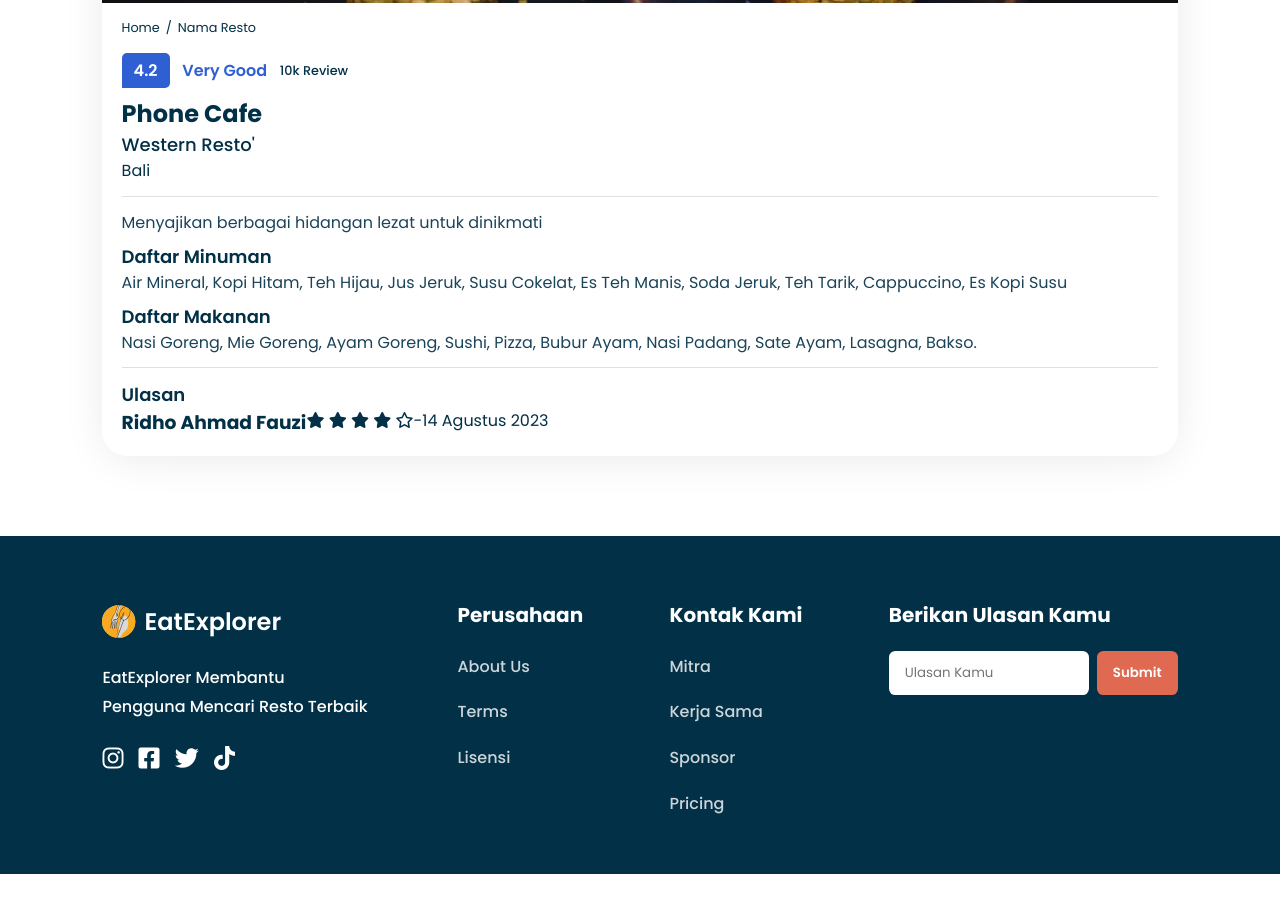
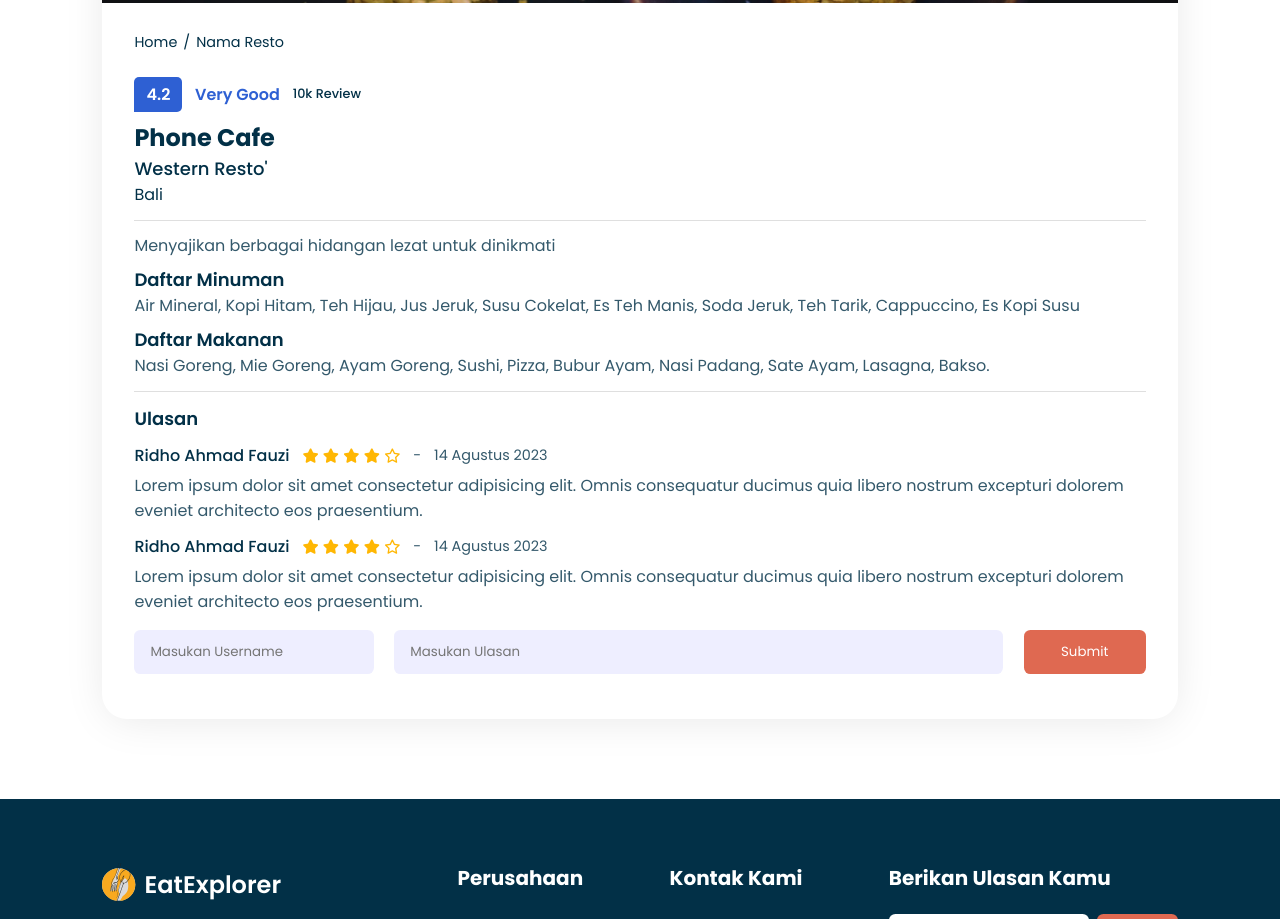
Before and after one commit to ridho990/katalog-resto, a website built with webpack: page src/templates/detail-resto.html in a window 1280 px wide. Shown: the part 533-1452 px from the top of the page. Before the commit the page ends 1407 px from the top, so only its background shows below. Built offline with nearby package versions, Linux system fonts and the light colour scheme; files whose address does not match are found by name.

Commit message:
Menyelesaikan page detail resto

```diff
--- a/src/styles/main.scss
+++ b/src/styles/main.scss
@@ -712,7 +712,8 @@ a {
 /*
 	Page Favorite
 */
-.hero-favorite {
+.hero-favorite,
+.hero-detail-resto {
 	position: relative;
 	background: url("../public/images/heros/hero-image_4.jpg");
 	background-repeat: no-repeat;
@@ -870,7 +871,7 @@ a {
 			}
 
 			& p {
-				opacity: 0.9;
+				opacity: 0.8;
 			}
 		}
 
@@ -879,8 +880,67 @@ a {
 				font-weight: 600;
 			}
 
-			& .ulasan-pengguna__wrapper-ulasan {
-				& .wrapper-ulasan__name-star-date {
+			& .ulasan-pengguna__wrapper-ulasan-form {
+				& .ulasan-pengguna__wrapper-ulasan {
+					margin-top: 0.7rem;
+
+					& .wrapper-ulasan__name-star-date {
+						margin-bottom: 0.3rem;
+
+						& .name-star {
+							align-items: center;
+
+							& .username-reviewer {
+								font-size: 1rem;
+								font-weight: 500;
+								margin-right: 0.8rem;
+							}
+
+							& .stars i {
+								font-size: 0.9rem;
+							}
+						}
+
+						& .name-star-date__date {
+							align-items: center;
+							font-size: 0.9rem;
+							opacity: 0.8;
+
+							& .strip {
+								display: none;
+								margin: 0 0.8rem;
+							}
+						}
+					}
+
+					& .wrapper-ulasan__user-review {
+						& p {
+							opacity: 0.8;
+						}
+					}
+				}
+			}
+
+			& .ulasan-pengguna__wrapper-form {
+				margin-top: 1rem;
+
+				& #input-username,
+				& #input-review-resto {
+					margin-bottom: 0.8rem;
+					padding: 0.75rem 1rem;
+					outline: none;
+					border: none;
+					background-color: #eeeeff;
+					border-radius: 0.4rem;
+				}
+
+				& #btn-submit-review {
+					margin-bottom: 0.8rem;
+					padding: 0.75rem 1rem;
+					outline: none;
+					border: none;
+					background-color: #df6951;
+					border-radius: 0.4rem;
 				}
 			}
 		}
--- a/src/styles/responsive.scss
+++ b/src/styles/responsive.scss
@@ -166,6 +166,35 @@
 		width: 400px;
 	}
 
+	/*
+		Page Detail Resto
+	*/
+
+	.hero-detail-resto .hero-wrapper {
+		height: 43vh;
+	}
+
+	.detail-resto .detail-resto__info-wrapper {
+		padding: 0rem 2rem 2rem;
+	}
+
+	.detail-resto .detail-resto__info-wrapper .info-wrapper__navigasi a,
+	.detail-resto .detail-resto__info-wrapper .info-wrapper__navigasi p,
+	.detail-resto .detail-resto__info-wrapper .info-wrapper__navigasi span {
+		font-size: 0.9rem;
+		padding-top: 1.8rem;
+		padding-bottom: 1.5rem;
+	}
+
+	div.wrapper-ulasan__name-star-date.flex-col {
+		flex-direction: row;
+		align-items: center;
+	}
+
+	.strip {
+		display: block !important;
+	}
+
 	// ini bagian footer
 	.footer__profile-website {
 		align-items: flex-start;
@@ -235,6 +264,47 @@
 		flex-basis: 31%;
 	}
 
+	/*
+		Ini bagian page detail resto
+	*/
+
+	.hero-detail-resto .hero-wrapper {
+		height: 63vh;
+	}
+
+	.detail-resto
+		.detail-resto__info-wrapper
+		.info-wrapper__ulasan-pengguna
+		.ulasan-pengguna__wrapper-form
+		.form-ulasan-user {
+		flex-direction: row;
+		justify-content: space-between;
+	}
+
+	.detail-resto
+		.detail-resto__info-wrapper
+		.info-wrapper__ulasan-pengguna
+		.ulasan-pengguna__wrapper-form
+		#input-username {
+		width: 23.65%;
+	}
+
+	.detail-resto
+		.detail-resto__info-wrapper
+		.info-wrapper__ulasan-pengguna
+		.ulasan-pengguna__wrapper-form
+		#input-review-resto {
+		width: 60.21%;
+	}
+
+	.detail-resto
+		.detail-resto__info-wrapper
+		.info-wrapper__ulasan-pengguna
+		.ulasan-pengguna__wrapper-form
+		#btn-submit-review {
+		width: 12.05%;
+	}
+
 	.footer__profile-website {
 		flex-basis: 25%;
 	}
--- a/src/templates/detail-resto.html
+++ b/src/templates/detail-resto.html
@@ -76,7 +76,7 @@
 		</header>
 
 		<main>
-			<section class="hero-favorite padding-x-content">
+			<section class="hero-detail-resto padding-x-content">
 				<div class="hero-wrapper flex-col"></div>
 			</section>
 			<section class="section-detail-resto padding-x-content">
@@ -123,11 +123,12 @@
 						</div>
 						<div class="info-wrapper__ulasan-pengguna text-navy">
 							<h2 class="text-lg">Ulasan</h2>
+							<div class="ulasan-pengguna__wrapper-ulasan-form">
 								<article class="ulasan-pengguna__wrapper-ulasan">
-								<div class="wrapper-ulasan__name-star-date flex-row">
+									<div class="wrapper-ulasan__name-star-date flex-col">
 										<span class="name-star flex-row">
-										<h3>Ridho Ahmad Fauzi</h3>
-										<span class="stars">
+											<h3 class="username-reviewer">Ridho Ahmad Fauzi</h3>
+											<span class="stars text-yellow">
 												<i class="fa-solid fa-star"></i>
 												<i class="fa-solid fa-star"></i>
 												<i class="fa-solid fa-star"></i>
@@ -135,12 +136,71 @@
 												<i class="fa-regular fa-star"></i>
 											</span>
 										</span>
-									<span class="flex-row">
-										<p>-</p>
+										<span class="name-star-date__date flex-row">
+											<p class="strip">-</p>
 											<p class="date-ulasan">14 Agustus 2023</p>
 										</span>
 									</div>
+									<div class="wrapper-ulasan__user-review text-navy">
+										<p>
+											Lorem ipsum dolor sit amet consectetur adipisicing elit.
+											Omnis consequatur ducimus quia libero nostrum excepturi
+											dolorem eveniet architecto eos praesentium.
+										</p>
+									</div>
 								</article>
+								<article class="ulasan-pengguna__wrapper-ulasan">
+									<div class="wrapper-ulasan__name-star-date flex-col">
+										<span class="name-star flex-row">
+											<h3 class="username-reviewer">Ridho Ahmad Fauzi</h3>
+											<span class="stars text-yellow">
+												<i class="fa-solid fa-star"></i>
+												<i class="fa-solid fa-star"></i>
+												<i class="fa-solid fa-star"></i>
+												<i class="fa-solid fa-star"></i>
+												<i class="fa-regular fa-star"></i>
+											</span>
+										</span>
+										<span class="name-star-date__date flex-row">
+											<p class="strip">-</p>
+											<p class="date-ulasan">14 Agustus 2023</p>
+										</span>
+									</div>
+									<div class="wrapper-ulasan__user-review text-navy">
+										<p>
+											Lorem ipsum dolor sit amet consectetur adipisicing elit.
+											Omnis consequatur ducimus quia libero nostrum excepturi
+											dolorem eveniet architecto eos praesentium.
+										</p>
+									</div>
+								</article>
+							</div>
+							<div class="ulasan-pengguna__wrapper-form">
+								<form class="form-ulasan-user flex-col" action="#">
+									<input
+										type="text"
+										id="input-username"
+										class="text-navy"
+										title="Form nama pemberi ulasan"
+										placeholder="Masukan Username"
+									/>
+									<input
+										type="text"
+										class="text-navy"
+										id="input-review-resto"
+										title="Form mengisi ulasan"
+										placeholder="Masukan Ulasan"
+									/>
+									<button
+										type="submit"
+										class="text-white"
+										id="btn-submit-review"
+										title="Button submit form ulasan"
+									>
+										Submit
+									</button>
+								</form>
+							</div>
 						</div>
 					</div>
 				</div>
@@ -209,6 +269,7 @@
 						name="ulasan"
 						id="ulasan"
 						placeholder="Ulasan Kamu"
+						title="Form mengisi ulasan website"
 					/>
 					<button
 						type="submit"
```
Lines whose indentation alone changed are shown as unchanged.
